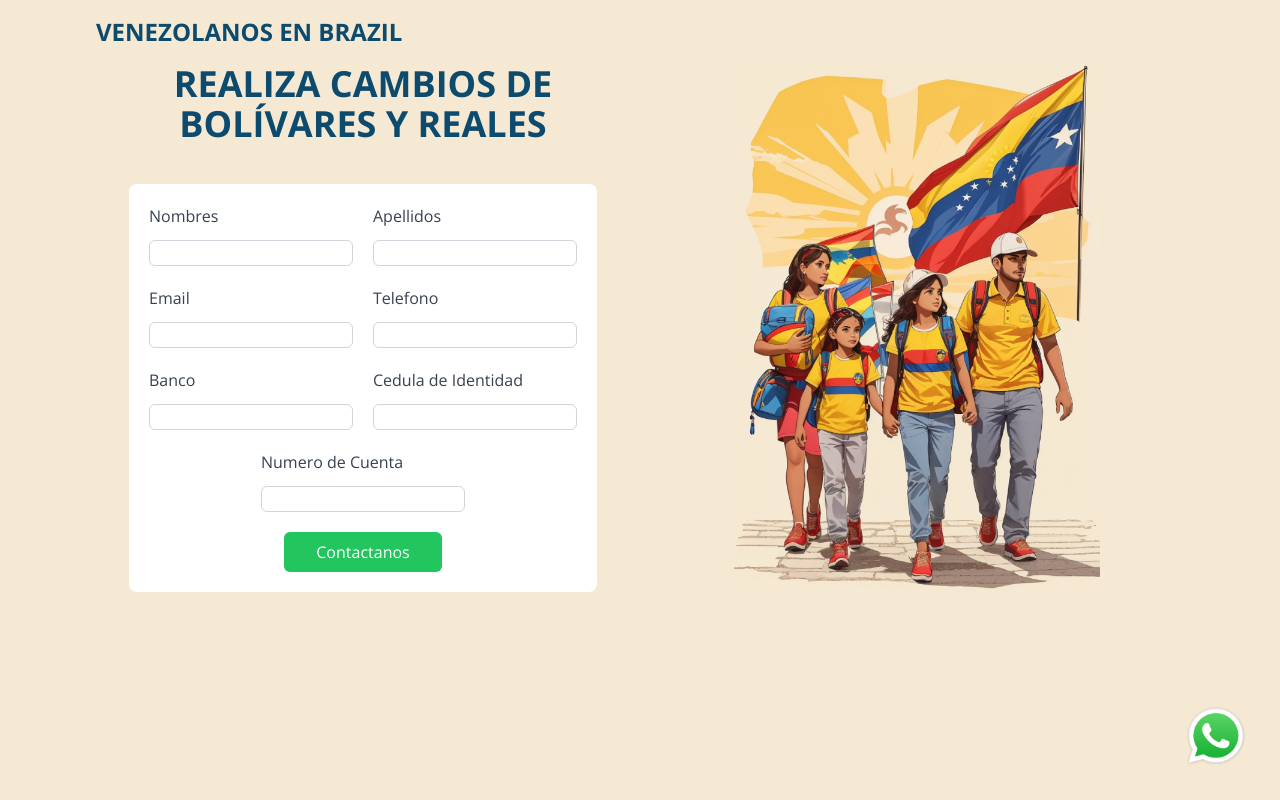
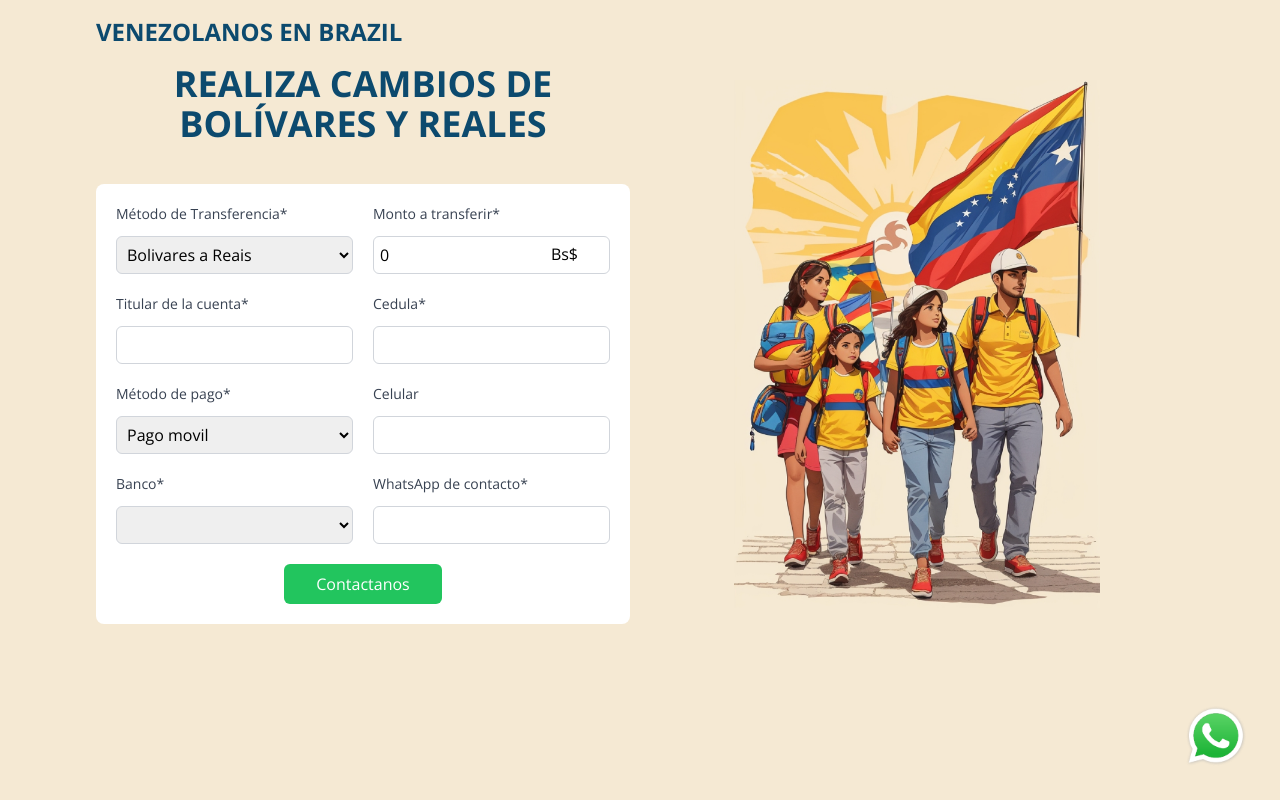
Before and after one commit to SamuelRiveraC/venezolanos-en-brazil, a Nuxt app: page / in a window 1280 px wide. Built offline with nearby package versions, Linux system fonts and the light colour scheme.

Commit message:
new jsonbody

```diff
--- a/package.json
+++ b/package.json
@@ -11,9 +11,11 @@
   "dependencies": {
     "axios": "^1.4.0",
     "core-js": "^3.25.3",
+    "maz-ui": "^3.9.0",
     "nuxt": "^2.15.8",
     "nuxt-env": "^0.1.0",
     "vue": "^2.7.10",
+    "vue-phone-number-input": "^1.12.13",
     "vue-server-renderer": "^2.7.10",
     "vue-template-compiler": "^2.7.10"
   },
--- a/pages/index.vue
+++ b/pages/index.vue
@@ -7,8 +7,8 @@
   </div>
 
   <div class="Navbar self-stretch px-4 md:px-24 py-4 bg-veb justify-between items-center gap-5 inline-flex">
-    <div class="VenezolanosEnBrazil text-sky-900 text-2xl font-bold">VENEZOLANOS EN BRAZIL</div>
-    <div class="Frame3  self-stretch px-5 justify-end items-center gap-5 flex" v-if="false">
+    <div class="text-sky-900 text-2xl font-bold">VENEZOLANOS EN BRAZIL</div>
+    <div class="self-stretch px-5 justify-end items-center gap-5 flex" v-if="false">
       <a v-for="link in navbar" :key="link.url" class="text-black text-base font-normal" :href="link.url" > {{ link.name }} </a>
     </div>
   </div>
@@ -18,44 +18,96 @@
         REALIZA CAMBIOS DE<br/>BOLÍVARES  Y REALES
       </div>
       <div class="flex flex-col items-center rounded-lg gap-5">
-        <div class="bg-white p-5 flex-col justify-center content-center items-center rounded-lg gap-5 flex">
-          <div class="Row justify-start items-start gap-5 lg:inline-flex">
-            <div class="Input flex-col justify-start items-start gap-3 inline-flex">
-              <label for="first_name" class="text-gray-700">Nombres</label>
-              <input v-model="formData.first_name" type="text" id="first_name" name="first_name" class="border-solid border border-gray-300 rounded-md focus:ring focus:ring-opacity-50">
+        <div class="bg-white p-5 rounded-lg gap-5">
+          <div class="grid grid-cols-2 gap-5">
+            <div class="flex-col justify-start items-start gap-3 inline-flex">
+              <label class="text-sm text-gray-700">Método de Transferencia*</label>
+              <select class="border border-solid border-gray-300 rounded-md focus:ring focus:ring-opacity-50 p-1.5 w-full " v-model="formData.tipo">
+                <option>Bolivares a Reais</option>
+                <option>Reais a Bolivares</option>
+              </select>
             </div>
-            <div class="Input flex-col justify-start items-start gap-3 inline-flex">
-              <label for="last_name" class="text-gray-700">Apellidos</label>
-              <input v-model="formData.last_name" type="text" id="last_name" name="last_name" class="border-solid border border-gray-300 rounded-md focus:ring focus:ring-opacity-50">
+            <div class="flex-col justify-start items-start gap-3 inline-flex" style="position: relative;">
+              <span v-if="formData.tipo == 'Bolivares a Reais'" style="position: absolute; bottom: 0; line-height:40px; right: 2rem;">
+                Bs$
+              </span>
+              <span v-if="formData.tipo == 'Reais a Bolivares'" style="position: absolute; bottom: 0; line-height:40px; right: 2rem;">
+                R$
+              </span>
+              <label class="text-sm text-gray-700">Monto a transferir*</label>
+              <input type="number" class="border border-solid border-gray-300 rounded-md focus:ring focus:ring-opacity-50 p-1.5 w-full" v-model="formData.monto">
             </div>
+            <div class="flex-col justify-start items-start gap-3 inline-flex">
+              <label class="text-sm text-gray-700">Titular de la cuenta*</label>
+              <input type="text"  class="border border-solid border-gray-300 rounded-md focus:ring focus:ring-opacity-50 p-1.5 w-full " v-model="formData.titular">
             </div>
-          <div class="Row justify-start items-start gap-5 lg:inline-flex">
-            <div class="Input flex-col justify-start items-start gap-3 inline-flex">
-              <label for="email" class="text-gray-700">Email</label>
-              <input v-model="formData.email" type="email" id="email" name="email" class="border-solid border border-gray-300 rounded-md focus:ring focus:ring-opacity-50">
+            <div class="flex-col justify-start items-start gap-3 inline-flex">
+              <label class="text-sm text-gray-700">Cedula*</label>
+              <input v-model="formData.cedula" type="text" class="border border-solid border-gray-300 rounded-md focus:ring focus:ring-opacity-50 p-1.5 w-full" maxlength="20">
             </div>
-            <div class="Input flex-col justify-start items-start gap-3 inline-flex">
-              <label for="phone" class="text-gray-700">Telefono</label>
-              <input v-model="formData.phone" type="text" id="phone" name="phone" class="border-solid border border-gray-300 rounded-md focus:ring focus:ring-opacity-50">
+            <div class="flex-col justify-start items-start gap-3 inline-flex">
+              <label class="text-sm text-gray-700">Método de pago*</label>
+              <select class="border border-solid border-gray-300 rounded-md focus:ring focus:ring-opacity-50 p-1.5 w-full " v-model="formData.metodo">
+                <option>Pago movil</option>
+                <option>Transferencia bancaria</option>
+              </select>
             </div>
+            <div class="flex-col justify-start items-start gap-3 inline-flex" v-show="formData.metodo == 'Transferencia bancaria'">
+              <label class="text-sm text-gray-700">Numero de cuenta</label>
+              <input v-model="formData.cuenta" type="text" class="border border-solid border-gray-300 rounded-md focus:ring focus:ring-opacity-50 p-1.5 w-full" maxlength="20">
             </div>
-          <div class="Row justify-start items-start gap-5 lg:inline-flex">
-            <div class="Input flex-col justify-start items-start gap-3 inline-flex">
-              <label for="banking" class="text-gray-700">Banco</label>
-              <input v-model="formData.banking" type="text" id="banking" name="banking" class="border-solid border border-gray-300 rounded-md focus:ring focus:ring-opacity-50">
+            <div class="flex-col justify-start items-start gap-3 inline-flex" v-show="formData.metodo == 'Pago movil'">
+              <label class="text-sm text-gray-700">Celular</label>
+              <input v-model="formData.phone" type="text" class="border border-solid border-gray-300 rounded-md focus:ring focus:ring-opacity-50 p-1.5 w-full" maxlength="20">
             </div>
-            <div class="Input flex-col justify-start items-start gap-3 inline-flex">
-              <label for="id_number" class="text-gray-700">Cedula de Identidad</label>
-              <input v-model="formData.id_number" type="text" id="id_number" name="id_number" class="border-solid border border-gray-300 rounded-md focus:ring focus:ring-opacity-50" maxlength="10">
+
+            <div class="flex-col justify-start items-start gap-3 inline-flex">
+              <label class="text-sm text-gray-700">Banco*</label>
+              <select class="border border-solid border-gray-300 rounded-md focus:ring focus:ring-opacity-50 p-1.5 w-full " v-model="formData.banco">
+                <option> 0156 - 100%BANCO</option>
+                <option> 0196 - ABN AMRO BANK</option>
+                <option> 0172 - BANCAMIGA BANCO MICROFINANCIERO, C.A.</option>
+                <option> 0171 - BANCO ACTIVO BANCO COMERCIAL, C.A.</option>
+                <option> 0166 - BANCO AGRICOLA</option>
+                <option> 0175 - BANCO BICENTENARIO</option>
+                <option> 0128 - BANCO CARONI, C.A. BANCO UNIVERSAL</option>
+                <option> 0164 - BANCO DE DESARROLLO DEL MICROEMPRESARIO</option>
+                <option> 0102 - BANCO DE VENEZUELA S.A.I.C.A.</option>
+                <option> 0114 - BANCO DEL CARIBE C.A.</option>
+                <option> 0149 - BANCO DEL PUEBLO SOBERANO C.A.</option>
+                <option> 0163 - BANCO DEL TESORO</option>
+                <option> 0176 - BANCO ESPIRITO SANTO, S.A.</option>
+                <option> 0115 - BANCO EXTERIOR C.A.</option>
+                <option> 0003 - BANCO INDUSTRIAL DE VENEZUELA.</option>
+                <option> 0173 - BANCO INTERNACIONAL DE DESARROLLO, C.A.</option>
+                <option> 0105 - BANCO MERCANTIL C.A.</option>
+                <option> 0191 - BANCO NACIONAL DE CREDITO</option>
+                <option> 0116 - BANCO OCCIDENTAL DE DESCUENTO.</option>
+                <option> 0138 - BANCO PLAZA</option>
+                <option> 0108 - BANCO PROVINCIAL BBVA</option>
+                <option> 0104 - BANCO VENEZOLANO DE CREDITO S.A.</option>
+                <option> 0168 - BANCRECER S.A. BANCO DE DESARROLLO</option>
+                <option> 0134 - BANESCO BANCO UNIVERSAL</option>
+                <option> 0177 - BANFANB</option>
+                <option> 0146 - BANGENTE</option>
+                <option> 0174 - BANPLUS BANCO COMERCIAL C.A</option>
+                <option> 0190 - CITIBANK.</option>
+                <option> 0121 - CORP BANCA.</option>
+                <option> 0157 - DELSUR BANCO UNIVERSAL</option>
+                <option> 0151 - FONDO COMUN</option>
+                <option> 0601 - INSTITUTO MUNICIPAL DE CR&#201;DITO POPULAR</option>
+                <option> 0169 - MIBANCO BANCO DE DESARROLLO, C.A.</option>
+                <option> 0137 - SOFITASA</option>
+                <option>Otros</option>
+              </select>
             </div>
+
+            <div class="flex-col justify-start items-start gap-3 inline-flex">
+              <label class="text-sm text-gray-700">WhatsApp de contacto*</label>
+              <input v-model="formData.whatsapp" type="text" class="border border-solid border-gray-300 rounded-md focus:ring focus:ring-opacity-50 p-1.5 w-full" maxlength="20">
             </div>
-          <div class="Row justify-start items-start gap-5 lg:inline-flex">
-            <div class="Input flex-col justify-start items-start gap-3 inline-flex">
-              <label for="account_number" class="text-gray-700">Numero de Cuenta</label>
-              <input v-model="formData.account_number" type="text" id="account_number" name="account_number" class="border-solid border border-gray-300 rounded-md focus:ring focus:ring-opacity-50" maxlength="20">
-            </div>
-          </div>
-          <div class="bg-green-500 p-4 text-white" v-if="success">
+
+            <div class="col-span-2 bg-green-500 p-4 text-white" v-if="success">
               <p>
                 {{ success }}
               </p>
@@ -63,10 +115,10 @@
                 Contactanos por Whatsapp a este numero
               </a>
             </div>
-          <div class="bg-red-500 p-4 text-white" v-if="error">
+            <div class="col-span-2 bg-red-500 p-4 text-white" v-if="error">
               {{ error }}
             </div>
-          <div class="Button flex-col justify-center items-center gap-5 flex">
+            <div class="col-span-2 flex-col justify-center items-center gap-5 flex">
               <div class="Button px-5 rounded flex-col justify-center items-center flex">
                 <button @click="submitForm()" :disabled="activeRequest" class="w-full bg-green-500 text-white py-2 px-4 rounded-md hover:bg-green-600 flex-row justify-center items-center flex align-center">
                   <span class="mx-4">Contactanos</span>
@@ -78,6 +130,7 @@
                       <span class="sr-only">Loading...</span>
                   </span>
                 </button>
+              </div>
             </div>
           </div>
         </div>
@@ -116,18 +169,31 @@ export default {
         { name: "Cambios de Divisas", url: "/Cambios-de-Divisas"},
         { name: "Boletos Aereos", url: "/Boletos-Aereos"},
       ],
-      bancos : [],
       formData: {
-        first_name: '',
-        last_name: '',
-        email: '',
-        phone: '',
-        banking: '',
-        id_number: '',
-        account_number: '',
+        tipo: "Bolivares a Reais",
+        monto: "0",
+        titular: "",
+        banco: "",
+        metodo: "Pago movil",
+        cuenta: "",
+        phone: "",
+        cedula: "",
+        whatsapp: "",
       },
       error: false,
       success: false,
+    }
+  },
+
+  computed: {
+    finalPrice () {
+      let currency = "";
+      if (this.formData.tipo == 'Bolivares a Reais') currency = "Bs$"
+      if (this.formData.tipo == 'Reais a Bolivares') currency = "R$"
+      return `${this.formData.monto} ${currency}`
+    },
+    whatsapp_phone () {
+      return `https://wa.me/+${this.formData.whatsapp}`
     }
   },
   methods: {
@@ -135,15 +201,16 @@ export default {
       this.activeRequest = this.error = this.success = false
     },
     submitForm() {
-
+      let finalMessage = `METODO DE TRANSFERENCIA: ${this.formData.tipo}\nMONTO A TRANSFERIR: ${this.finalPrice} \nTITULAR DE LA CUENTA: ${this.formData.titular}\nBANCO: ${this.formData.banco}\nMETODO DE PAGO: ${this.formData.metodo}\nNUMERO DE CUENTA: ${this.formData.cuenta}\nCEDULA DE IDENTIDAD: ${this.formData.cedula}\nCELULAR: ${this.formData.phone}\nWHATSAPP DE CONTACTO: ${this.whatsapp_phone}`
+      console.log(finalMessage)
       if (
-        this.formData.first_name == "" ||
-        this.formData.last_name == "" ||
-        this.formData.email == "" ||
-        this.formData.phone == "" ||
-        this.formData.banking == "" ||
-        this.formData.id_number == "" ||
-        this.formData.account_number == ""
+        this.formData.tipo == "" ||
+        this.formData.monto == "" ||
+        this.formData.titular == "" ||
+        this.formData.banco == "" ||
+        this.formData.metodo == "" ||
+        this.formData.cedula == "" ||
+        this.formData.whatsapp == ""
       ) {
         this.error = "Por favor asegurate de llenar todo los campos correctamente"
         return true
@@ -152,13 +219,12 @@ export default {
       if (this.activeRequest) { return true; }
 
       try {
-
         let jsonBody = {
           "messaging_product": "whatsapp",
           "to": "554184290372",
           "type": "text",
           "text": {
-            "body": `Nombre: ${this.formData.first_name}\nApellido: ${this.formData.last_name}\nCorreo: ${this.formData.email}\nNumero de Telefono: ${this.formData.phone}\nNombre de Banco: ${this.formData.banking}\nCedula de Identidad: ${this.formData.id_number}\nNumero de Cuenta: ${this.formData.account_number}`,
+            "body": finalMessage,
          },
          "language": {
               "code": "en_US"
```
Also changed, not shown: 1 other file (tests, documents, lock files or other folders). Lines whose indentation alone changed are shown as unchanged.
